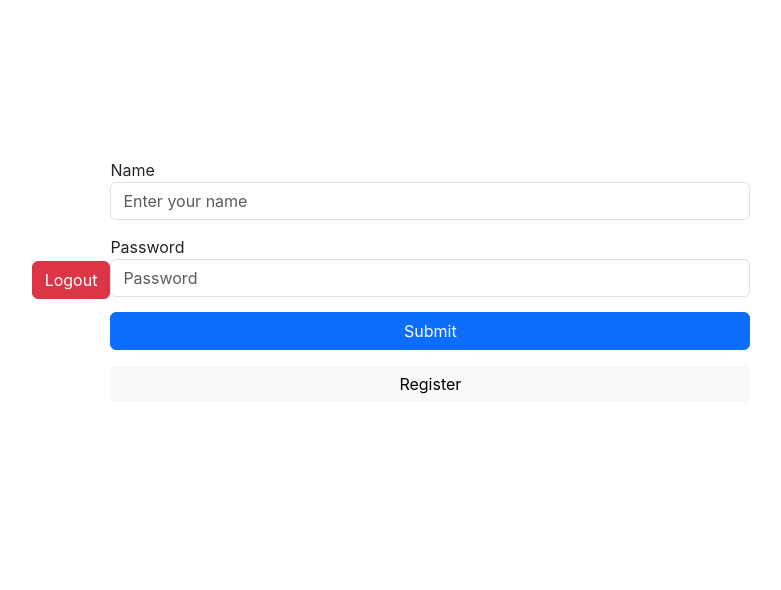
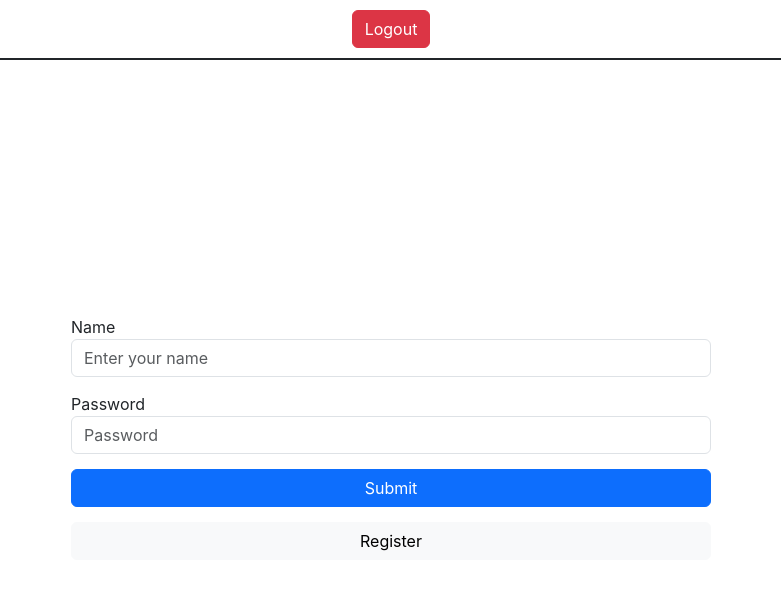
Before and after one commit to shalom-raichman/test-week-11-client, a React (Vite) app: page /login in a window 1280 px wide. Shown: the top 590 px of the page, without its empty margins (249-1030 px from the left). Built offline with nearby package versions, Linux system fonts and the light colour scheme; no server answers.

Commit message:
add some styles

```diff
--- a/src/index.css
+++ b/src/index.css
@@ -13,9 +13,10 @@
 
 .app{
   display: flex;
+  flex-direction: column;
   height: 70vh;
   width: 100vw;
-  justify-content: center;
+  justify-content: space-between;
   align-items: center;
 }
 
@@ -25,3 +26,26 @@
   gap: 15px;
   width: 50%;
 }
+
+
+.nav {
+  width: 100vw;
+  height: 60px;
+  border-bottom: 2px solid;
+  display: flex;
+  justify-content: space-evenly;
+  align-items: center;
+}
+
+.nav > a {
+  color: gray;
+}
+
+.nav > a.active {
+  color: skyblue;
+  font-weight: bold;
+}
+
+a {
+  text-decoration: none;
+}
```
